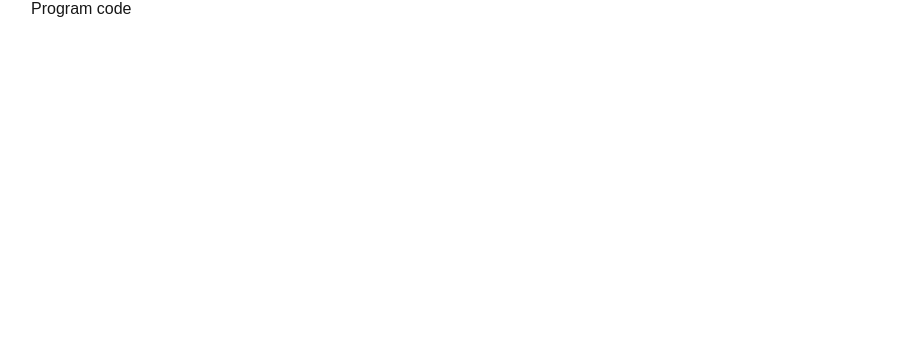
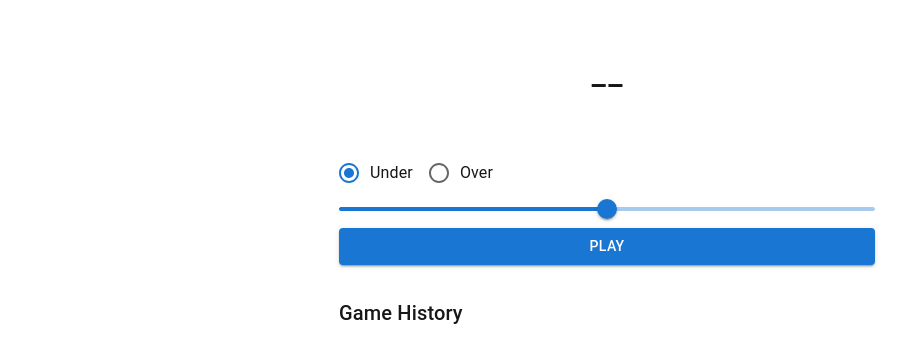
Before and after one commit to braivs/dice_game_test_task, a Next.js app: page / in a window 1280 px wide. Shown: the top 362 px of the page, without its empty margins (33-940 px from the left). Built offline with nearby package versions, Linux system fonts and the light colour scheme.

Commit message:
program skeleton

```diff
--- a/src/app/page.tsx
+++ b/src/app/page.tsx
@@ -1,10 +1,13 @@
+'use client';
 import {Container} from "@mui/material"
+import DiceGame from "@/components/DiceGame/DiceGame"
+
 
 export default function Home() {
   return (
     <Container>
 
-      Program code
+      <DiceGame />
     </Container>
 
   )
--- /dev/null
+++ b/src/components/DiceGame/DiceGame.tsx
@@ -0,0 +1,81 @@
+import React, { useState } from 'react';
+import { Box, Button, Slider, Typography, RadioGroup, FormControlLabel, Radio, Alert } from '@mui/material';
+
+interface GameResult {
+  time: string;
+  guess: string;
+  result: number;
+  win: boolean;
+}
+
+const DiceGame: React.FC = () => {
+  const [threshold, setThreshold] = useState(50);
+  const [guessType, setGuessType] = useState<'under' | 'over'>('under');
+  const [result, setResult] = useState<number | null>(null);
+  const [history, setHistory] = useState<GameResult[]>([]);
+  const [status, setStatus] = useState<'win' | 'lose' | null>(null);
+
+  const handlePlay = () => {
+    const roll = Math.floor(Math.random() * 100) + 1;
+    const win = guessType === 'under' ? roll < threshold : roll > threshold;
+
+    const now = new Date().toLocaleTimeString();
+    const guessText = `${guessType === 'under' ? 'Under' : 'Over'} ${threshold}`;
+
+    const newResult: GameResult = {
+      time: now,
+      guess: guessText,
+      result: roll,
+      win,
+    };
+
+    setResult(roll);
+    setStatus(win ? 'win' : 'lose');
+    setHistory((prev) => [newResult, ...prev.slice(0, 9)]);
+  };
+
+  return (
+    <Box sx={{ maxWidth: 600, margin: '0 auto', padding: 4 }}>
+      {status === 'win' && <Alert severity="success">You won</Alert>}
+      {status === 'lose' && <Alert severity="error">You lost<br />{guessType === 'under' ? 'Number was higher' : 'Number was lower'}</Alert>}
+
+      <Box sx={{ textAlign: 'center', mt: 2 }}>
+        <Typography variant="h2">{result ?? '--'}</Typography>
+      </Box>
+
+      <Box sx={{ mt: 4 }}>
+        <RadioGroup
+          row
+          value={guessType}
+          onChange={(e) => setGuessType(e.target.value as 'under' | 'over')}
+        >
+          <FormControlLabel value="under" control={<Radio />} label="Under" />
+          <FormControlLabel value="over" control={<Radio />} label="Over" />
+        </RadioGroup>
+        <Slider
+          value={threshold}
+          onChange={(_, newValue) => setThreshold(newValue as number)}
+          min={1}
+          max={99}
+          valueLabelDisplay="auto"
+        />
+        <Button variant="contained" fullWidth onClick={handlePlay}>PLAY</Button>
+      </Box>
+
+      <Box sx={{ mt: 4 }}>
+        <Typography variant="h6">Game History</Typography>
+        <Box component="ul" sx={{ pl: 2 }}>
+          {history.map((entry, idx) => (
+            <li key={idx}>
+              <Typography variant="body2">
+                {entry.time} — {entry.guess} — {entry.result} — {entry.win ? '✅ Win' : '❌ Loss'}
+              </Typography>
+            </li>
+          ))}
+        </Box>
+      </Box>
+    </Box>
+  );
+};
+
+export default DiceGame;
```
